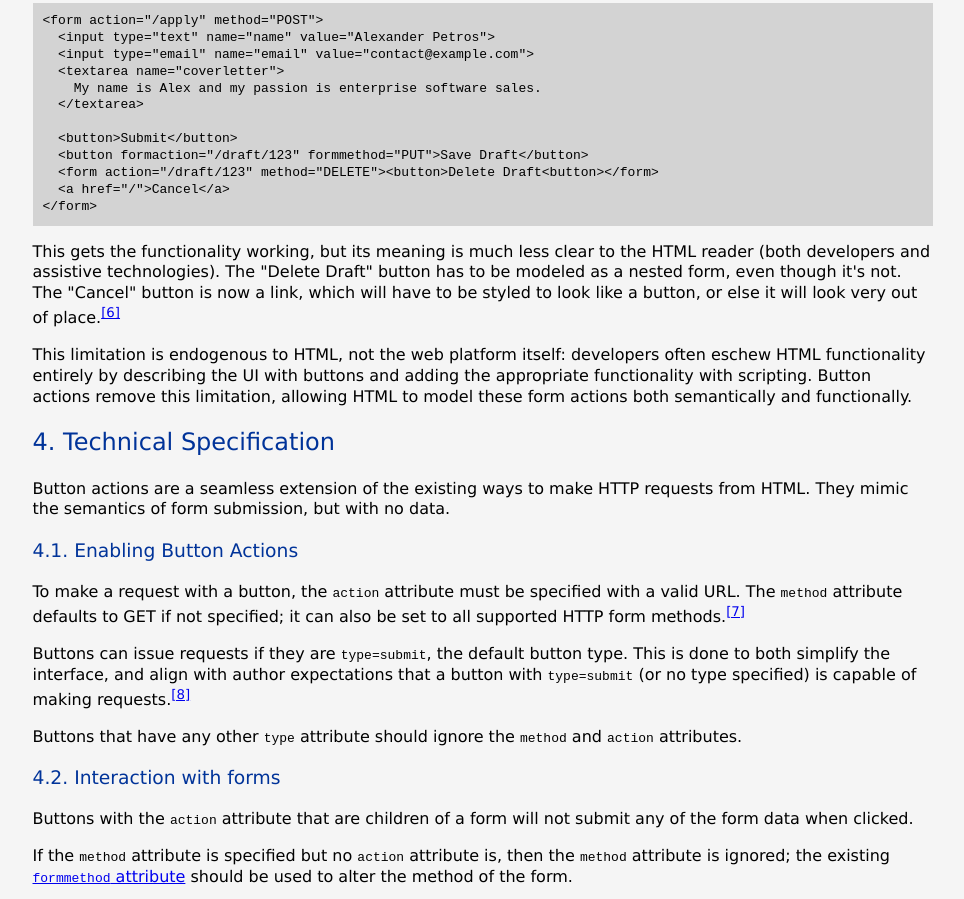
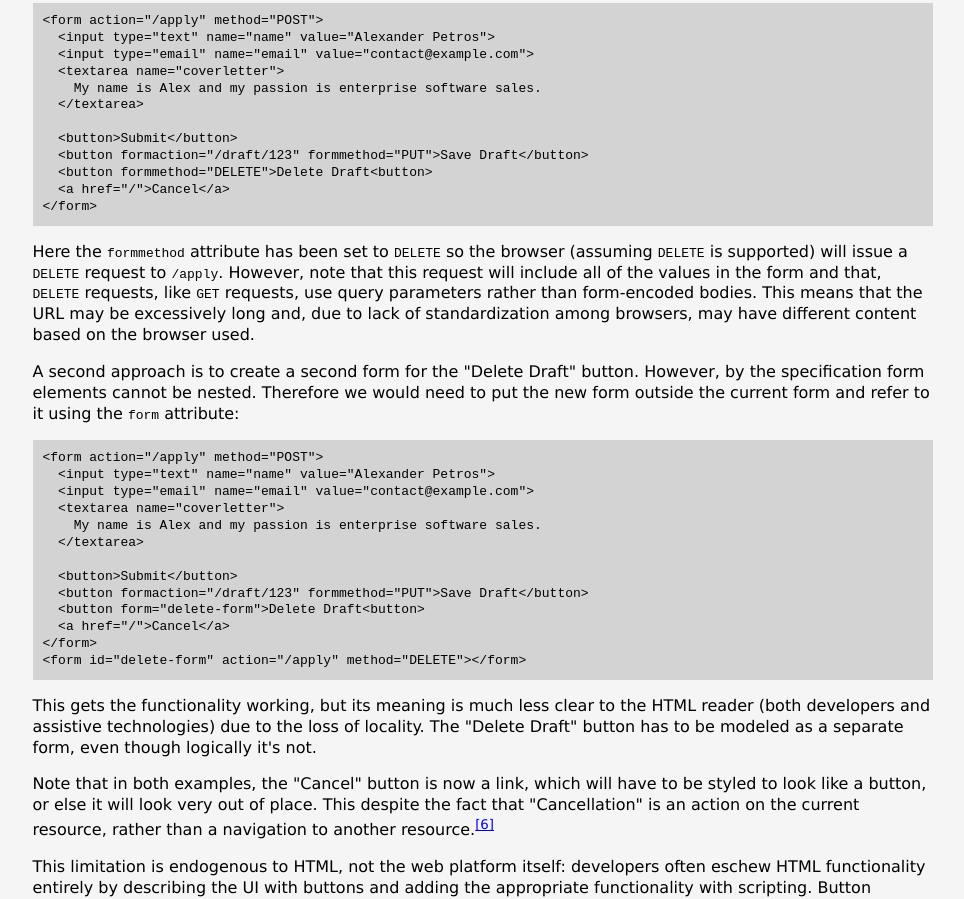
Before and after one commit to alexpetros/triptych, a website: page www/button-actions.html in a window 1280 px wide. Shown: the part 2847-3746 px from the top of the page, without its empty margins (150-1114 px from the left). Drawn offline with Linux system fonts and the light colour scheme.

Commit message:
1cg/button requests example expansion (#8)
* expand example work arounds

* expand alternatives section

```diff
--- a/www/button-actions.html
+++ b/www/button-actions.html
@@ -192,15 +192,39 @@ For the sake of comparison, let's take a look at how you'd implement that last e
 
   &lt;button&gt;Submit&lt;/button&gt;
   &lt;button formaction="/draft/123" formmethod="PUT"&gt;Save Draft&lt;/button&gt;
-  &lt;form action="/draft/123" method="DELETE"&gt;&lt;button&gt;Delete Draft&lt;button&gt;&lt;/form&gt;
+  &lt;button formmethod="DELETE"&gt;Delete Draft&lt;button&gt;
   &lt;a href="/"&gt;Cancel&lt;/a&gt;
 &lt;/form&gt;
 </pre>
 
 <p>
-This gets the functionality working, but its meaning is much less clear to the HTML reader (both developers and assistive technologies).
-The "Delete Draft" button has to be modeled as a nested form, even though it's not.
-The "Cancel" button is now a link, which will have to be styled to look like a button, or else it will look very out of place.<f-note>Styling links as buttons is also a somewhat controversial practice.</f-note>
+Here the <code>formmethod</code> attribute has been set to <code>DELETE</code> so the browser (assuming <code>DELETE</code> is supported) will issue a <code>DELETE</code> request to <code>/apply</code>.  However, note that this request will include all of the values in the form and that, <code>DELETE</code> requests, like <code>GET</code> requests, use query parameters rather than form-encoded bodies.  This means that the URL may be excessively long and, due to lack of standardization among browsers, may have different content based on the browser used.
+
+<p>
+A second approach is to create a second form for the "Delete Draft" button.  However, by the specification form elements cannot be nested.  Therefore we would need to put the new form outside the current form and refer to it using the <code>form</code> attribute:
+
+<pre class=code>
+&lt;form action="/apply" method="POST"&gt;
+  &lt;input type="text" name="name" value="Alexander Petros"&gt;
+  &lt;input type="email" name="email" value="contact@example.com"&gt;
+  &lt;textarea name="coverletter"&gt;
+    My name is Alex and my passion is enterprise software sales.
+  &lt;/textarea&gt;
+
+  &lt;button&gt;Submit&lt;/button&gt;
+  &lt;button formaction="/draft/123" formmethod="PUT"&gt;Save Draft&lt;/button&gt;
+  &lt;button form="delete-form"&gt;Delete Draft&lt;button&gt;
+  &lt;a href="/"&gt;Cancel&lt;/a&gt;
+&lt;/form&gt;
+&lt;form id="delete-form" action="/apply" method="DELETE"&gt;&lt;/form&gt;
+</pre>
+
+<p>
+This gets the functionality working, but its meaning is much less clear to the HTML reader (both developers and assistive technologies) due to the loss of locality.
+The "Delete Draft" button has to be modeled as a separate form, even though logically it's not.
+
+<p>
+Note that in both examples, the "Cancel" button is now a link, which will have to be styled to look like a button, or else it will look very out of place.  This despite the fact that "Cancellation" is an action on the current resource, rather than a navigation to another resource.<f-note>Styling links as buttons is also a somewhat controversial practice.</f-note>
 
 <p>
 This limitation is endogenous to HTML, not the web platform itself: developers often eschew HTML functionality entirely by describing the UI with buttons and adding the appropriate functionality with scripting.
@@ -273,6 +297,9 @@ One might be tempted to do the same with a GET request, like so:
 
 <p>
 But this results in a request to <code>/cancel?</code>, with an extraneous query parameter.
+
+<p>
+Note also that due to the fact that forms may not be nested in HTML, this technique cannot be used within forms.  Instead, you must add a separate form elsewhere in the HTML document (losing locality) and reference it via the <code>form</code> attribute.
 
 <h3>Using Links Instead of Buttons</h3>
 
```
